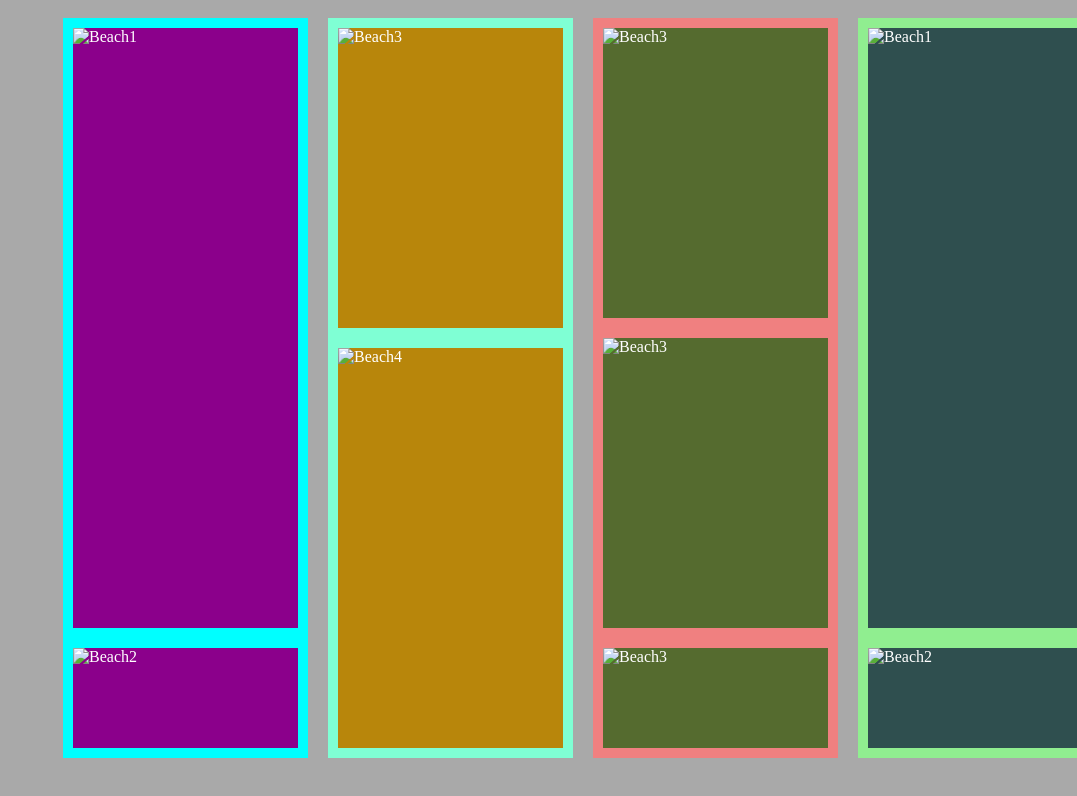
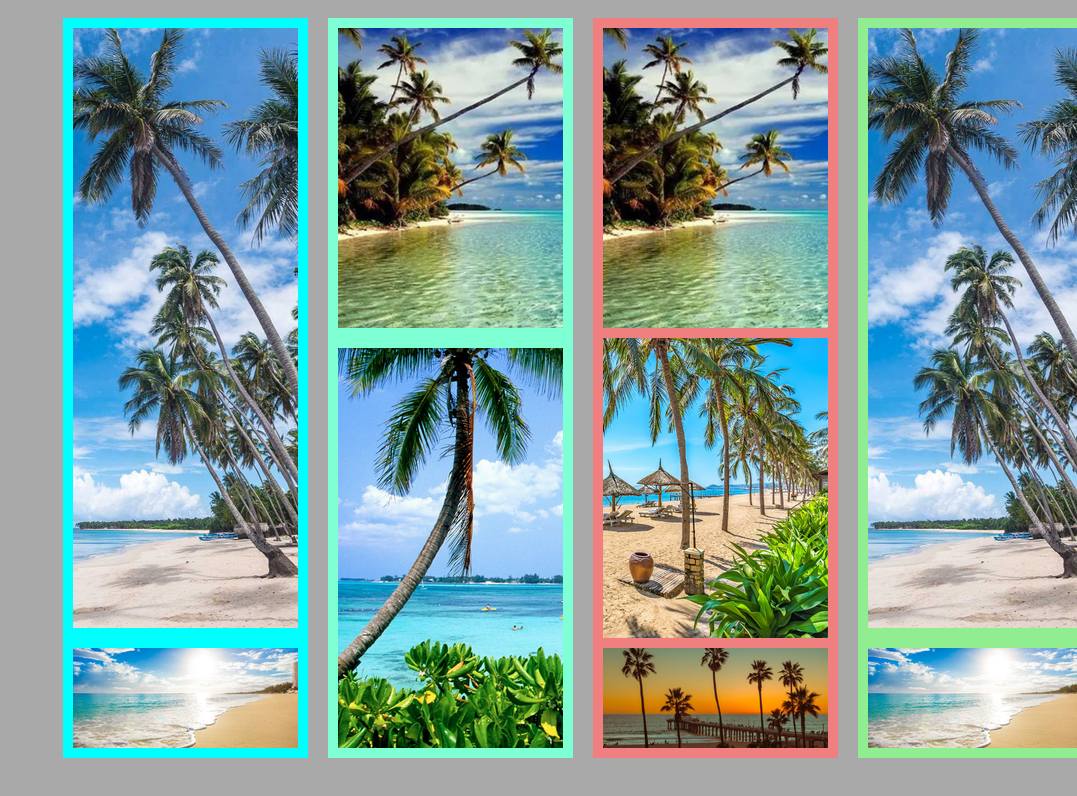
Before and after one commit to MekielMyers/Flexbox-Webpage, a plain HTML site: page index.html in a window 1280 px wide. Shown: the top 796 px of the page, without its empty margins (203-1280 px from the left). Drawn offline with Linux system fonts and the light colour scheme; the site is published under a folder, as on GitHub Pages, so addresses that start at the root find nothing.

Commit message:
Update index.html

```diff
--- a/index.html
+++ b/index.html
@@ -111,24 +111,24 @@
 <body class="baady">
     <!--First Column-->
     <section class="one">
-        <div class="d1" id="d11"><img src="/Images/beaches1.png" alt="Beach1"></div>
-        <div class="d1" id="d12"><img src="/Images/beaches2.png" alt="Beach2"></div>
+        <div class="d1" id="d11"><img src="./Images/beaches1.png" alt="Beach1"></div>
+        <div class="d1" id="d12"><img src="./Images/beaches2.png" alt="Beach2"></div>
     </section>
     <!--Second Column-->
     <section class="two">
-        <div class="d2" id="d21"><img src="/Images/beaches3.png" alt="Beach3"></div>
-        <div class="d2" id="d22"><img src="/Images/beaches4.png" alt="Beach4"></div>
+        <div class="d2" id="d21"><img src="./Images/beaches3.png" alt="Beach3"></div>
+        <div class="d2" id="d22"><img src="./Images/beaches4.png" alt="Beach4"></div>
     </section>
     <!--Third Column-->
     <section class="three">
-        <div class="d3" id="d31"><img src="/Images/beaches3.png" alt="Beach3"></div>
-        <div class="d3" id="d32"><img src="/Images/beaches5.png" alt="Beach3"></div>
-        <div class="d3" id="d33"><img src="/Images/beaches6.png" alt="Beach3"></div>
+        <div class="d3" id="d31"><img src="./Images/beaches3.png" alt="Beach3"></div>
+        <div class="d3" id="d32"><img src="./Images/beaches5.png" alt="Beach3"></div>
+        <div class="d3" id="d33"><img src="./Images/beaches6.png" alt="Beach3"></div>
     </section>
     <!--Fourth Column-->
     <section class="four">
-        <div class="d4" id="d41"><img src="/Images/beaches1.png" alt="Beach1"></div>
-        <div class="d4" id="d42"><img src="/Images/beaches2.png" alt="Beach2"></div>
+        <div class="d4" id="d41"><img src="./Images/beaches1.png" alt="Beach1"></div>
+        <div class="d4" id="d42"><img src="./Images/beaches2.png" alt="Beach2"></div>
     </section>
 
 </body>
```
